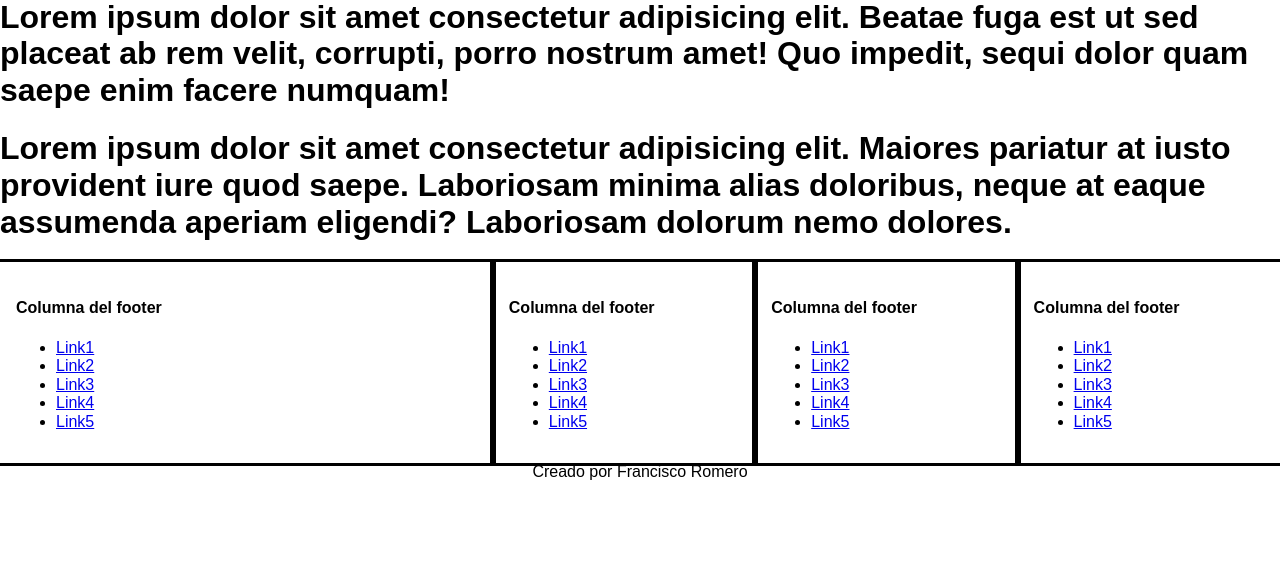
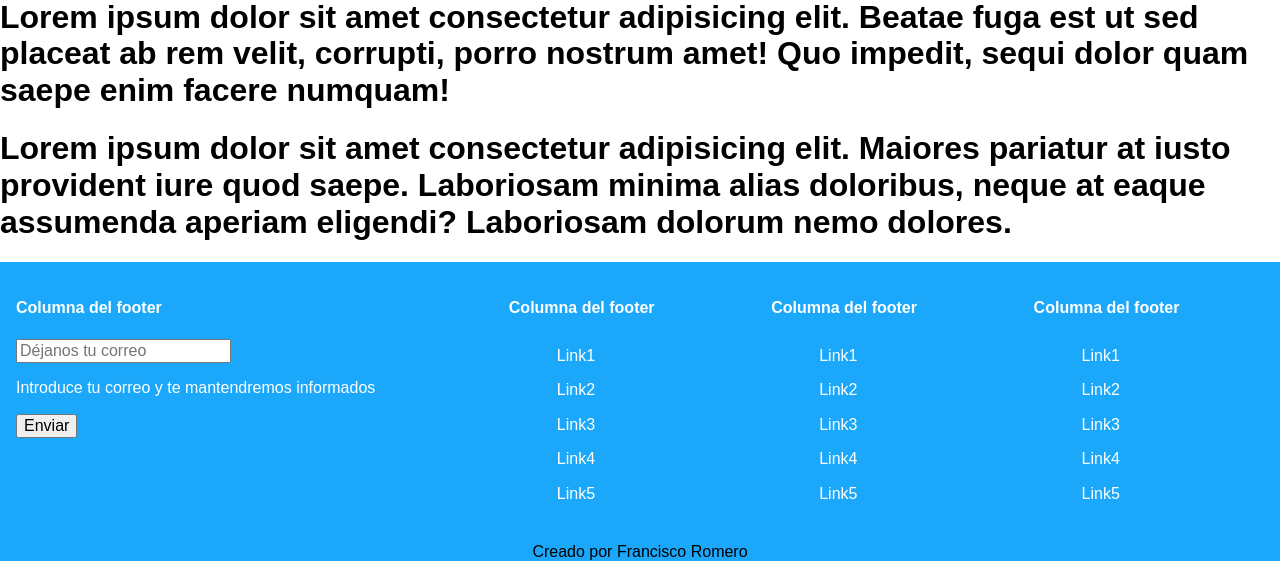
Before and after one commit to FRomero999/maquetacion, a PHP site: page / in a window 1280 px wide. Shown: the part 2230-2791 px from the top of the page. Before the commit the page ends 2710 px from the top, so only its background shows below. Run offline with PHP 8.4, Linux system fonts and the light colour scheme.

Commit message:
Formulario en footer

```diff
--- a/index.html
+++ b/index.html
@@ -118,13 +118,12 @@
         <div class="columnas">
             <div>
                 <h4>Columna del footer</h4>
-                <ul>
-                    <li><a href="#">Link1</a></li>
-                    <li><a href="#">Link2</a></li>
-                    <li><a href="#">Link3</a></li>
-                    <li><a href="#">Link4</a></li>
-                    <li><a href="#">Link5</a></li>
-                </ul>
+                <form>
+                    <input type="text" placeholder="Déjanos tu correo">
+                    <p>Introduce tu correo y te mantendremos informados</p>
+                    <input type="submit" value="Enviar">
+                </form>
+
             </div>
             <div>
                 <h4>Columna del footer</h4>
--- a/static/css/_footer.scss
+++ b/static/css/_footer.scss
@@ -1,8 +1,11 @@
+@use "vars";
+
 footer{
     display:flex;
     flex-direction: column;
     align-items: center;
     justify-content: center;
+    background-color:vars.$color_fondo_footer;
 
     div.columnas{
         width:100%;
@@ -11,8 +14,23 @@ footer{
 
         div{
             flex:1;
-            outline:solid;
-            padding:1rem;
+            padding:vars.$padding_footer;
+            color:vars.$color_letra_footer;
+
+            ul{
+                list-style-type: none;
+                margin-left: 0;
+            }
+
+            a{
+                text-decoration: none;
+                color:vars.$color_letra_footer;
+                padding:0.5rem;
+                display:block;
+            }
+            a:hover{
+                text-decoration: underline;
+            }
         }
 
         div:nth-child(1){
--- a/static/css/_vars.scss
+++ b/static/css/_vars.scss
@@ -4,3 +4,6 @@ $color_fondo_header : white;
 $color_fuente_menu : white;
 $color_fondo_offcanvas:rgba(255, 136, 0, 0.849);
 $tamaño_letra_menu: 14px;
+$padding_footer : 1rem;
+$color_fondo_footer: rgb(27, 168, 250);
+$color_letra_footer: white;
--- a/static/css/style.css
+++ b/static/css/style.css
@@ -41,6 +41,7 @@ footer {
   flex-direction: column;
   align-items: center;
   justify-content: center;
+  background-color: rgb(27, 168, 250);
 }
 footer div.columnas {
   width: 100%;
@@ -49,8 +50,21 @@ footer div.columnas {
 }
 footer div.columnas div {
   flex: 1;
-  outline: solid;
   padding: 1rem;
+  color: white;
+}
+footer div.columnas div ul {
+  list-style-type: none;
+  margin-left: 0;
+}
+footer div.columnas div a {
+  text-decoration: none;
+  color: white;
+  padding: 0.5rem;
+  display: block;
+}
+footer div.columnas div a:hover {
+  text-decoration: underline;
 }
 footer div.columnas div:nth-child(1) {
   flex: 2;
```
Also changed, not shown: 1 other file.
